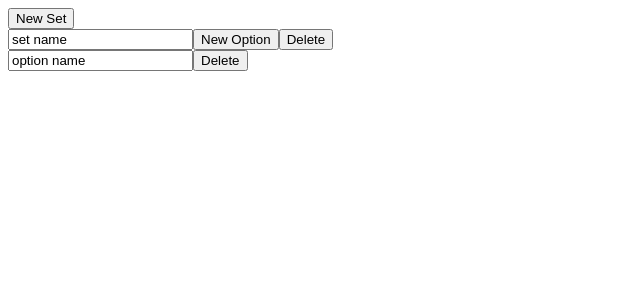
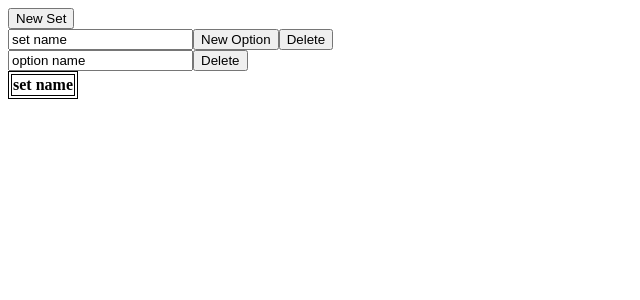
Before and after one commit to michael-dean-haynie/set-combos, an Angular app: page / in a window 1280 px wide. Both pictures are taken after a click on the button "New Set". Shown: the top 300 px of the page, without its empty margins (0-640 px from the left). Built offline with nearby package versions, Linux system fonts and the light colour scheme.

Commit message:
start adding main results view

```diff
--- a/src/app/app.component.html
+++ b/src/app/app.component.html
@@ -1,10 +1,2 @@
-<!--<router-outlet></router-outlet>-->
-<!--<form [formGroup]="optionSet">-->
-<!--  <input type="text" formControlName="name">-->
-<!--  <div formArrayName="options">-->
-<!--    <div *ngFor="let option of options.controls; let i=index">-->
-<!--      <input type="text" [formControlName]="i">-->
-<!--    </div>-->
-<!--  </div>-->
-<!--</form>-->
-<app-option-sets-form></app-option-sets-form>
+<app-option-sets-form (valueChanges)="handleFormChanges($event)"></app-option-sets-form>
+<app-combos-table [model]="model"></app-combos-table>
--- a/src/app/app.component.ts
+++ b/src/app/app.component.ts
@@ -19,6 +19,10 @@ export class AppComponent implements OnInit {
     ])
   });
 
+  model = {
+    optionSets: []
+  }
+
   constructor() {
   }
 
@@ -28,4 +32,8 @@ export class AppComponent implements OnInit {
   get options(): FormArray {
     return this.optionSet.get('options') as FormArray;
   }
+
+  handleFormChanges(changes: any): void {
+    this.model = changes;
+  }
 }
--- a/src/app/app.module.ts
+++ b/src/app/app.module.ts
@@ -7,13 +7,15 @@ import { AppComponent } from './app.component';
 import { OptionSetsFormComponent } from './components/option-sets-form/option-sets-form.component';
 import { OptionSetFormComponent } from './components/option-set-form/option-set-form.component';
 import { OptionFormComponent } from './components/option-form/option-form.component';
+import { CombosTableComponent } from './components/combos-table/combos-table.component';
 
 @NgModule({
   declarations: [
     AppComponent,
     OptionSetsFormComponent,
     OptionSetFormComponent,
-    OptionFormComponent
+    OptionFormComponent,
+    CombosTableComponent
   ],
   imports: [
     BrowserModule,
--- /dev/null
+++ b/src/app/components/combos-table/combos-table.component.html
@@ -0,0 +1,10 @@
+<table *ngIf="model?.optionSets">
+  <thead>
+    <tr>
+      <th *ngFor="let optionSet of model.optionSets">{{optionSet.name}}</th>
+    </tr>
+  </thead>
+  <tbody>
+
+  </tbody>
+</table>
--- /dev/null
+++ b/src/app/components/combos-table/combos-table.component.scss
@@ -0,0 +1,3 @@
+* {
+  border: 1px solid black;
+}
--- a/src/app/components/option-sets-form/option-sets-form.component.ts
+++ b/src/app/components/option-sets-form/option-sets-form.component.ts
@@ -1,4 +1,4 @@
-import { Component } from '@angular/core';
+import {Component, EventEmitter, Output} from '@angular/core';
 import {FormArray, FormControl, FormGroup} from '@angular/forms';
 import {OptionSetFG} from "../../types/option-sets-form-types";
 import {OptionSetFormComponent} from "../option-set-form/option-set-form.component";
@@ -16,6 +16,15 @@ export class OptionSetsFormComponent {
     optionSets: new FormArray<OptionSetFG>([])
   })
 
+  @Output() valueChanges = new EventEmitter();
+
+  constructor() {
+    this.formGroup.valueChanges.subscribe( value => {
+      console.log(value);
+      this.valueChanges.emit(value);
+    });
+  }
+
   addOptionSet(): void {
     this.optionSets.push(OptionSetFormComponent.createOptionSetFormGroup());
   }
```
Also changed, not shown: src/app/components/combos-table/combos-table.component.ts (added, +10 -0 lines), 1 other file (tests, documents, lock files or other folders).
